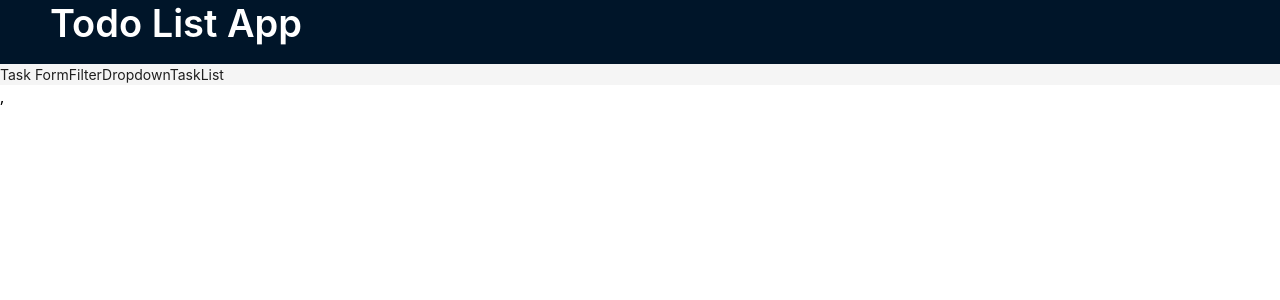
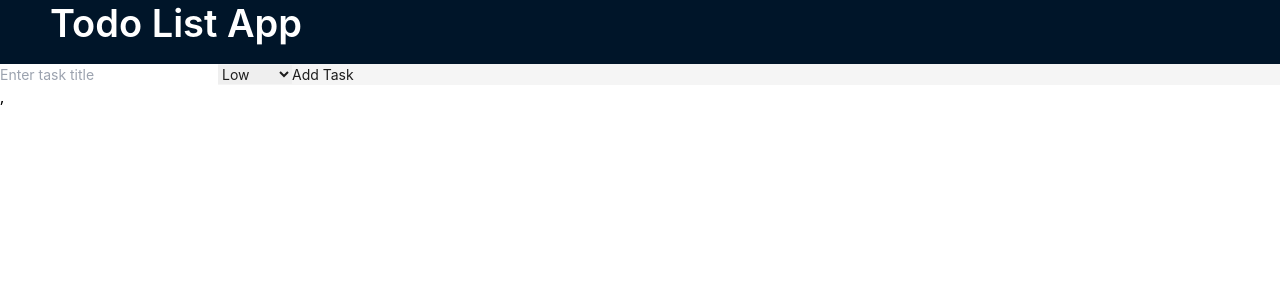
Before and after one commit to Nahiduzzamann/todo-list-app, a React (Vite) app: page / in a window 1280 px wide. Shown: the top 300 px of the page. Built offline with nearby package versions, Linux system fonts and the light colour scheme.

Commit message:
added task form

```diff
--- a/package.json
+++ b/package.json
@@ -14,7 +14,8 @@
     "antd": "^5.15.2",
     "react": "^18.2.0",
     "react-dom": "^18.2.0",
-    "react-redux": "^9.1.0"
+    "react-redux": "^9.1.0",
+    "uuid": "^9.0.1"
   },
   "devDependencies": {
     "@types/react": "^18.2.64",
--- a/src/App.jsx
+++ b/src/App.jsx
@@ -4,6 +4,7 @@ import { useDispatch } from 'react-redux';
 import { Layout, Typography } from 'antd';
 import { addTask } from './store/todoSlice';
 import './App.css';
+import TaskForm from './components/TaskForm';
 
 const { Header, Content } = Layout;
 const { Title } = Typography;
@@ -24,12 +25,7 @@ const App = () => {
         <Title style={{ color: 'white' }}>Todo List App</Title>
       </Header>
       <Content className="content">
-        {/* <TaskForm /> */}
-        Task Form
-        {/* <FilterDropdown /> */}
-        FilterDropdown
-        {/* <TaskList /> */}
-        TaskList
+       <TaskForm></TaskForm>
       </Content>
     </Layout>
   );
--- /dev/null
+++ b/src/components/TaskForm.jsx
@@ -0,0 +1,33 @@
+
+import  { useState } from 'react';
+import { useDispatch } from 'react-redux';
+import { v4 as uuid } from 'uuid';
+import { addTask } from '../store/todoSlice';
+
+const TaskForm = () => {
+  const dispatch = useDispatch();
+  const [title, setTitle] = useState('');
+  const [priority, setPriority] = useState('low');
+
+  const handleSubmit = e => {
+    e.preventDefault();
+    const newTask = { id: uuid(), title, priority, completed: false };
+    dispatch(addTask(newTask));
+    setTitle('');
+    setPriority('low');
+  };
+
+  return (
+    <form onSubmit={handleSubmit}>
+      <input type="text" value={title} onChange={e => setTitle(e.target.value)} placeholder="Enter task title" required />
+      <select value={priority} onChange={e => setPriority(e.target.value)}>
+        <option value="low">Low</option>
+        <option value="medium">Medium</option>
+        <option value="high">High</option>
+      </select>
+      <button type="submit">Add Task</button>
+    </form>
+  );
+};
+
+export default TaskForm;
```
Also changed, not shown: 1 other file (tests, documents, lock files or other folders).
